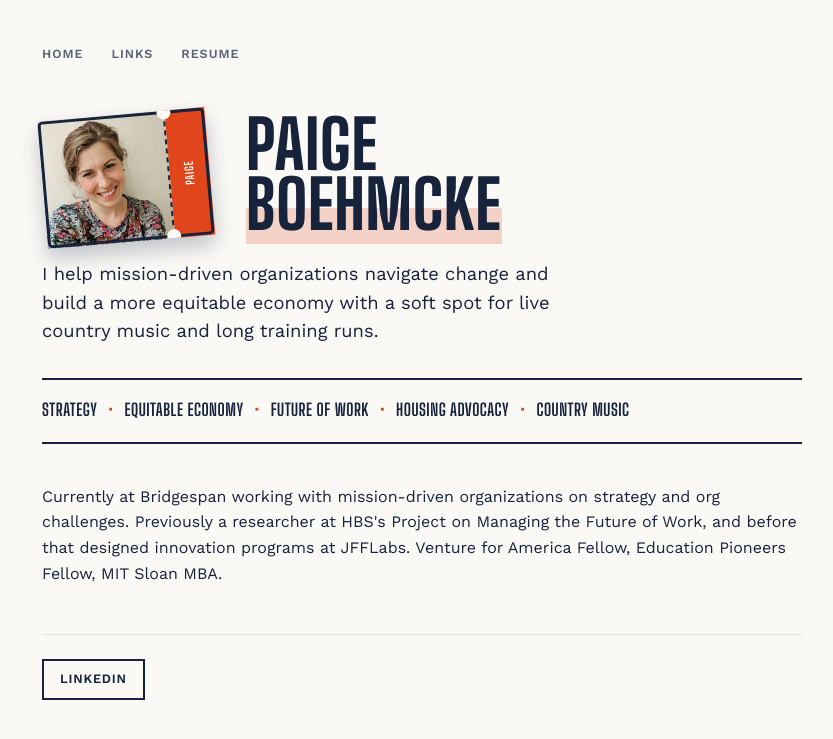
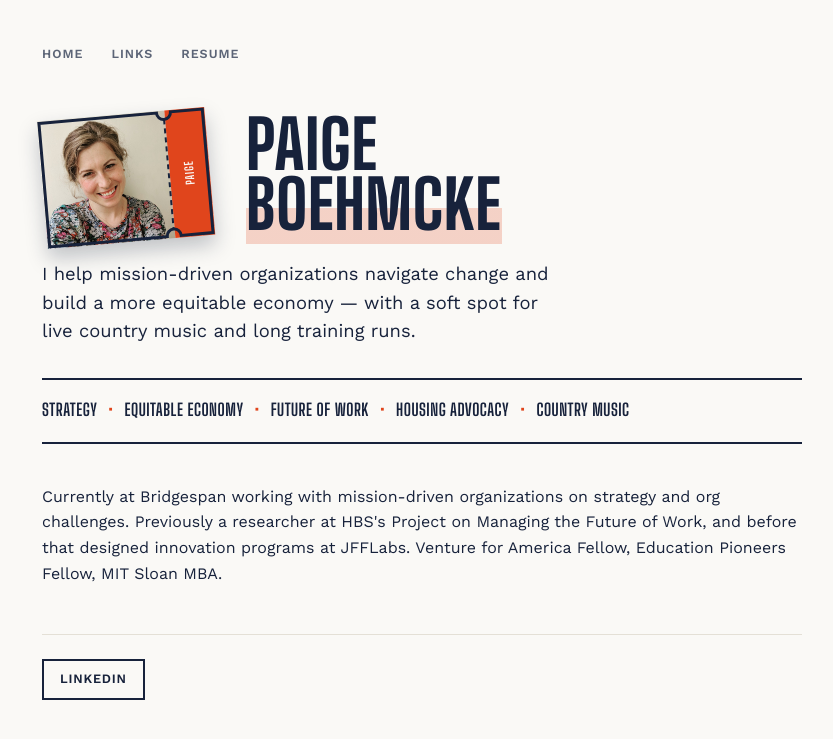
Before and after one commit to paigeboehmcke/paigeboehmcke.github.io, a Jekyll site: the page built from index.html, in a window 1280 px wide. Shown: the top 739 px of the page, without its empty margins (218-1051 px from the left). Built offline with Jekyll 4.4.1, drawn with Linux system fonts in a browser that asks for light colours.

Commit message:
Update index.html

```diff
--- a/index.html
+++ b/index.html
@@ -4,13 +4,12 @@
 ---
 <div class="hero">
   <span class="ticket-frame">
-    <img class="stub-img" src="/images/headshot_500px.png" alt="Paige headshot">
+    <img class="stub-img" src="/images/headshot.jpg" alt="Paige headshot">
     <div class="stub-tab"><span>Paige</span></div>
     <svg class="frame-ink" viewBox="0 0 168 128" xmlns="http://www.w3.org/2000/svg">
-      <rect x="2" y="2" width="164" height="124" rx="3" fill="none" stroke="#17223B" stroke-width="3"/>
-      <line x1="127" y1="2" x2="127" y2="126" stroke="#17223B" stroke-width="2" stroke-dasharray="5 4"/>
-      <circle cx="127" cy="2" r="7" fill="#FAF9F6"/>
-      <circle cx="127" cy="126" r="7" fill="#FAF9F6"/>
+      <path d="M 2,2 L 120,2 A 7,7 0 0 0 134,2 L 166,2 L 166,126 L 134,126 A 7,7 0 0 0 120,126 L 2,126 Z"
+            fill="none" stroke="#17223B" stroke-width="3"/>
+      <line x1="127" y1="9" x2="127" y2="119" stroke="#17223B" stroke-width="2" stroke-dasharray="5 4"/>
     </svg>
   </span>
   <div class="hero-text">
@@ -18,7 +17,7 @@
   </div>
 </div>
 
-<p class="hook">I help mission-driven organizations navigate change and build a more equitable economy with a soft spot for live country music and long training runs.</p>
+<p class="hook">I help mission-driven organizations navigate change and build a more equitable economy — with a soft spot for live country music and long training runs.</p>
 
 <ul class="lineup">
   <li>Strategy</li>
```
